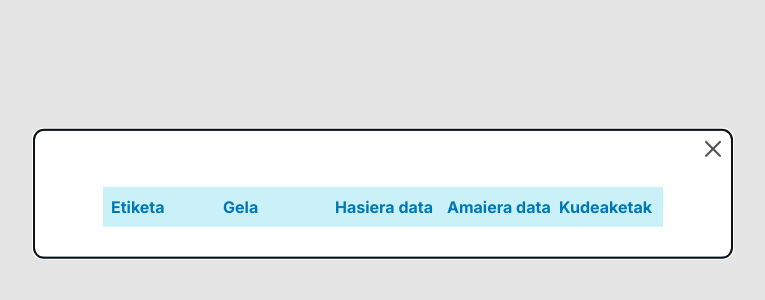
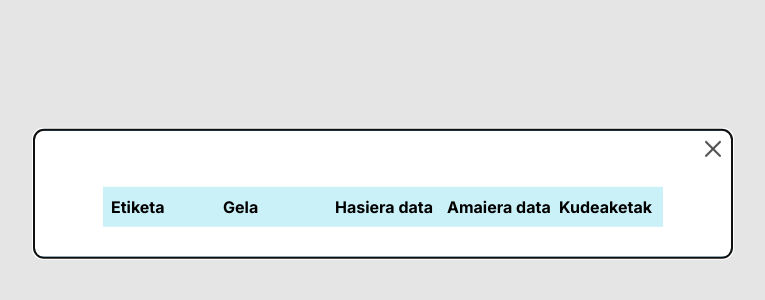
Before and after one commit to arivass23y/E1T4_Front, a PHP site: page /pages/inbentarioak.html in a window 1280 px wide, after a click on "Kokaleku aktiboak". Shown: the part 206-506 px from the top of the page, without its empty margins (257-1022 px from the left). Run offline with PHP 8.4, Linux system fonts and the light colour scheme; lists and menus that the app fills with data are empty.

Commit message:
aldaketak css eta klaseak

```diff
--- a/pages/ekipamenduak.html
+++ b/pages/ekipamenduak.html
@@ -32,7 +32,7 @@
         </header>
 
         <section>
-            <table id="ekipamendua">
+            <table class="taula">
                 <thead>
                     <tr>
                         <th>ID</th>
--- a/pages/erabiltzaileak.html
+++ b/pages/erabiltzaileak.html
@@ -25,7 +25,7 @@
         </header>
 
         <section>
-            <table id="ekipamendua">
+            <table class="taula">
                 <thead>
                     <tr>
                         <th>NAN</th>
@@ -37,7 +37,7 @@
                         <th>Kudeaketak</th>
                     </tr>
                 </thead>
-                <tbody id="ekipamendua-body">
+                <tbody id="erabiltzaileak-body">
 
                 </tbody>
             </table>
--- a/pages/gelak.html
+++ b/pages/gelak.html
@@ -25,7 +25,7 @@
         </header>
 
         <section>
-            <table id="ekipamendua">
+            <table class="taula">
                 <thead>
                     <tr>
                         <th>ID</th>
@@ -34,7 +34,7 @@
                         <th>Kudeaketak</th>
                     </tr>
                 </thead>
-                <tbody id="ekipamendua-body">
+                <tbody id="gela-body">
 
                 </tbody>
             </table>
--- a/pages/inbentarioak.html
+++ b/pages/inbentarioak.html
@@ -28,7 +28,7 @@
         </header>
 
         <section>
-            <table id="inbentarioa">
+            <table class="taula">
                 <thead>
                     <tr>
                         <th>Etiketa</th>
@@ -62,7 +62,7 @@
                 <a onclick="document.getElementById('kokalekuAktiboak').close()" class="close-btn">
                     <img class="close" src="../img/mezuak/close.png" alt="Cerrar">
                 </a>
-                <table id="inbentarioa">
+                <table class="taula">
                     <thead>
                         <tr>
                             <th>Etiketa</th>
@@ -72,7 +72,7 @@
                             <th>Kudeaketak</th>
                         </tr>
                     </thead>
-                    <tbody id="inbentarioa-body">
+                    <tbody id="kokalekua-body">
                         <!-- Datuak hemen gehituko dira dinamikan -->
                     </tbody>
                 </table>
--- a/pages/kategoriak.html
+++ b/pages/kategoriak.html
@@ -25,7 +25,7 @@
         </header>
 
         <section>
-            <table id="ekipamendua">
+            <table class="taula">
                 <thead>
                     <tr>
                         <th>ID</th>
@@ -33,7 +33,7 @@
                         <th>Kudeaketak</th>
                     </tr>
                 </thead>
-                <tbody id="ekipamendua-body">
+                <tbody id="kategoria-body">
 
                 </tbody>
             </table>
--- a/styles/orriak/taulak.css
+++ b/styles/orriak/taulak.css
@@ -1,4 +1,4 @@
-#ekipamendua, #inbentarioa {
+.taula {
     margin: auto;
     margin-top: 1%;
     border-collapse: collapse;
@@ -8,14 +8,14 @@ tr:nth-of-type(1)>th {
     background-color: #CAF0F8;
 }
 
-#ekipamendua td, #inbentarioa td {
+.taula td {
     border: 1px solid #CAF0F8;
     padding-left: 8px;
     width: 7em;
     height: 2.5em;
 }
 
-#ekipamendua th, #inbentarioa th  {
+.taula th  {
     width: 7em;
     height: 2.5em;
     background-color: #CAF0F8;
--- a/styles/pop-ups.css
+++ b/styles/pop-ups.css
@@ -78,9 +78,10 @@ h4 {
     border: 2px solid #0077B6;
     border-radius: 10px;
     background-color: white;
+    color: black;
 }
 
-.kokalekuak-ikusi:hover {
+.kokalekuak-ikusi:hover, .filtroBotoia:hover {
     background-color: #F0F0F0;
     cursor: pointer;
 }
```
Also changed, not shown: pages/kokalekuak.html (+5 -5 lines).
